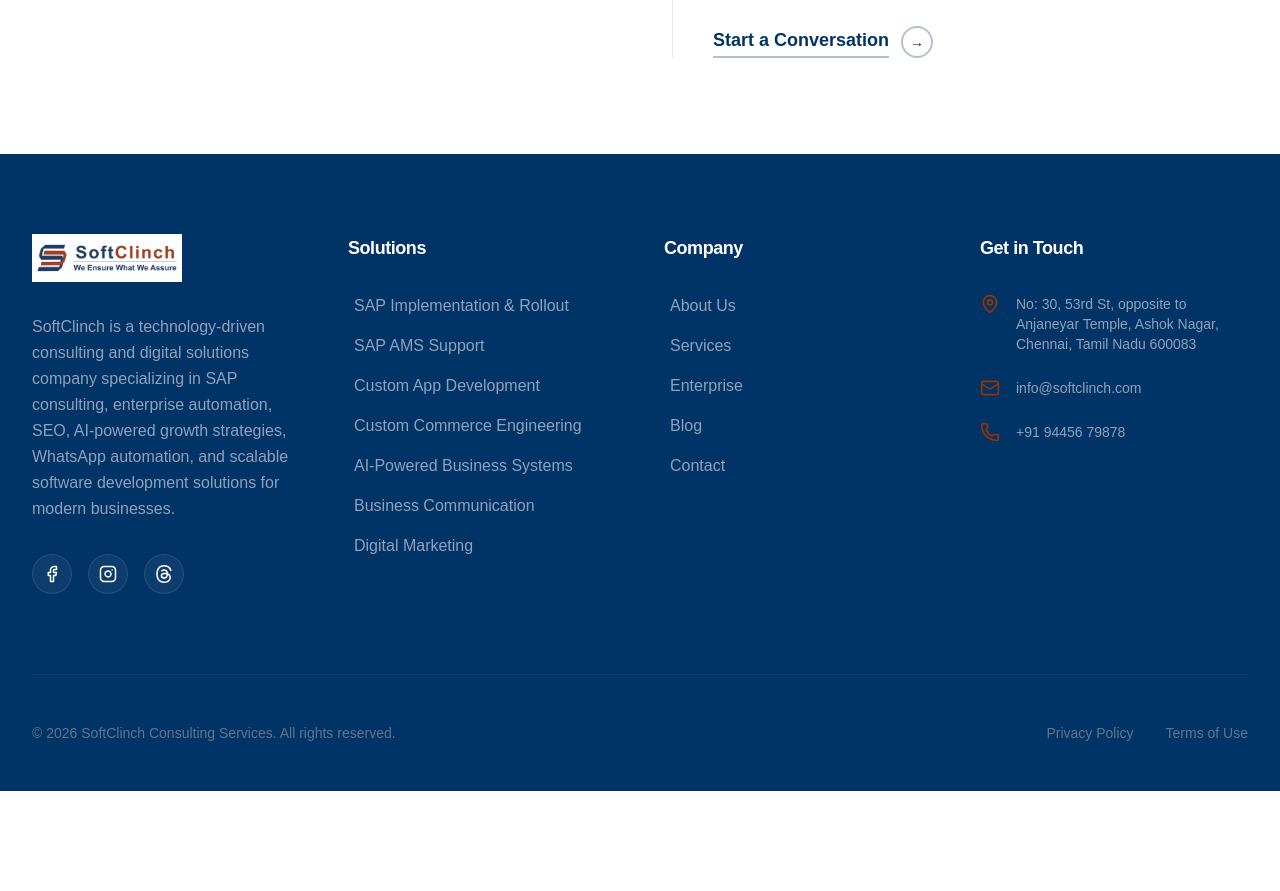
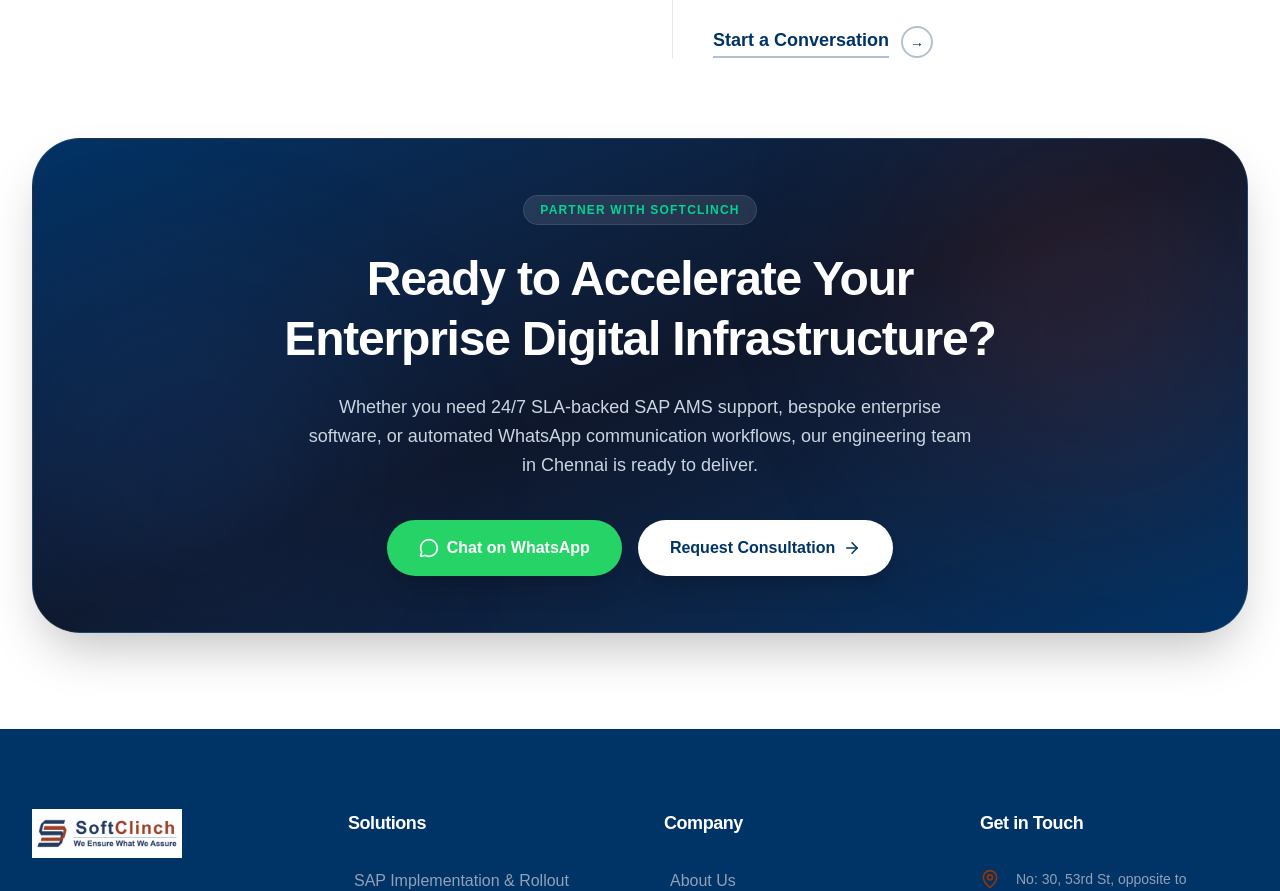
Before and after one commit to softclinch-consulting/softclinch_website-, a Next.js app: page /about in a window 1280 px wide. Shown: the part 5980-6871 px from the top of the page. Before the commit the page ends 6771 px from the top, so only its background shows below. Built offline with nearby package versions, Linux system fonts and the light colour scheme; no server answers.

Commit message:
feat(about): add enterprise partnership conversion CTA with WhatsApp and consultation actions

```diff
--- a/components/About.tsx
+++ b/components/About.tsx
@@ -1,6 +1,7 @@
 "use client";
 import { motion } from 'framer-motion';
-import { Shield, Cpu, Database, MessageSquare, CheckCircle2, Plug, TrendingUp, Settings, Zap } from 'lucide-react';
+import Link from 'next/link';
+import { Shield, Cpu, Database, MessageSquare, CheckCircle2, Plug, TrendingUp, Settings, Zap, ArrowRight, MessageCircle } from 'lucide-react';
 import { assetPath } from '@/lib/asset';
 
 const MissionVision = () => (
@@ -575,6 +576,41 @@
 
           </div>
         </div>
+
+        {/* Final Enterprise Partnership CTA */}
+        <div className="mt-20 rounded-[3rem] bg-gradient-to-br from-brand-navy via-slate-900 to-brand-navy p-10 sm:p-14 text-white text-center relative overflow-hidden shadow-2xl border border-white/10">
+          <div className="absolute top-0 right-0 w-80 h-80 bg-[#A23B2A]/20 blur-[100px] rounded-full pointer-events-none" />
+          <div className="absolute bottom-0 left-0 w-80 h-80 bg-blue-500/10 blur-[100px] rounded-full pointer-events-none" />
+          <div className="relative z-10 max-w-3xl mx-auto">
+            <span className="inline-block px-4 py-1.5 rounded-full bg-white/10 text-emerald-400 text-xs font-bold uppercase tracking-widest mb-6 border border-white/10">
+              Partner with SoftClinch
+            </span>
+            <h2 className="text-3xl sm:text-4xl lg:text-5xl font-display font-bold text-white mb-6 leading-tight">
+              Ready to Accelerate Your Enterprise Digital Infrastructure?
+            </h2>
+            <p className="text-slate-300 text-base sm:text-lg leading-relaxed mb-10 max-w-2xl mx-auto">
+              Whether you need 24/7 SLA-backed SAP AMS support, bespoke enterprise software, or automated WhatsApp communication workflows, our engineering team in Chennai is ready to deliver.
+            </p>
+            <div className="flex flex-col sm:flex-row items-center justify-center gap-4">
+              <a
+                href="https://wa.me/919445679878?text=Hi%20SoftClinch%2C%20I%20would%20like%20to%20discuss%20an%20enterprise%20partnership."
+                target="_blank"
+                rel="noopener noreferrer"
+                className="w-full sm:w-auto inline-flex items-center justify-center gap-2 bg-[#25D366] hover:bg-[#20ba59] text-white font-bold px-8 py-4 rounded-full text-base shadow-xl hover:scale-105 active:scale-95 transition-all"
+              >
+                <MessageCircle size={20} />
+                <span>Chat on WhatsApp</span>
+              </a>
+              <Link
+                href="/contact"
+                className="w-full sm:w-auto inline-flex items-center justify-center gap-2 bg-white text-brand-navy hover:bg-slate-100 font-bold px-8 py-4 rounded-full text-base shadow-xl hover:scale-105 active:scale-95 transition-all"
+              >
+                <span>Request Consultation</span>
+                <ArrowRight size={18} />
+              </Link>
+            </div>
+          </div>
+        </div>
       </div>
     </div>
   );
```
